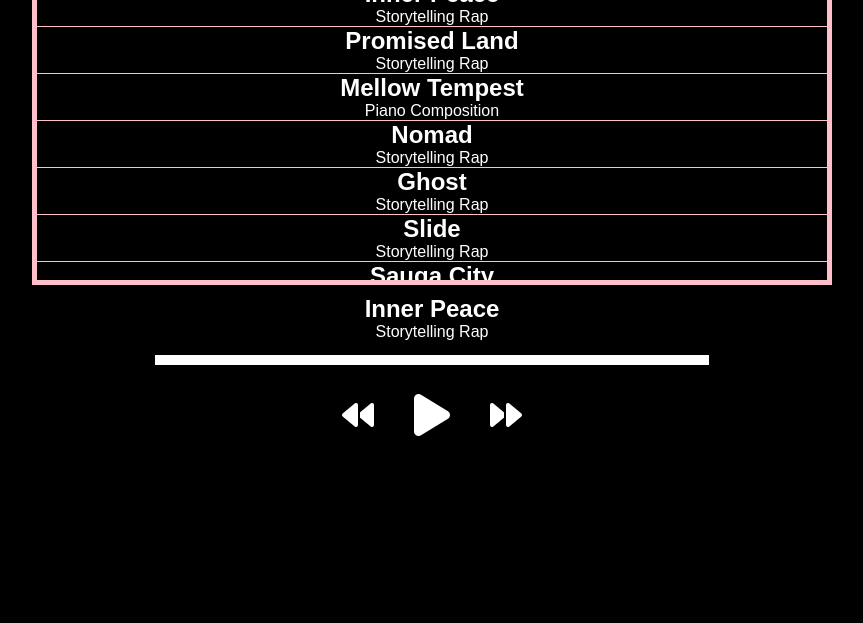
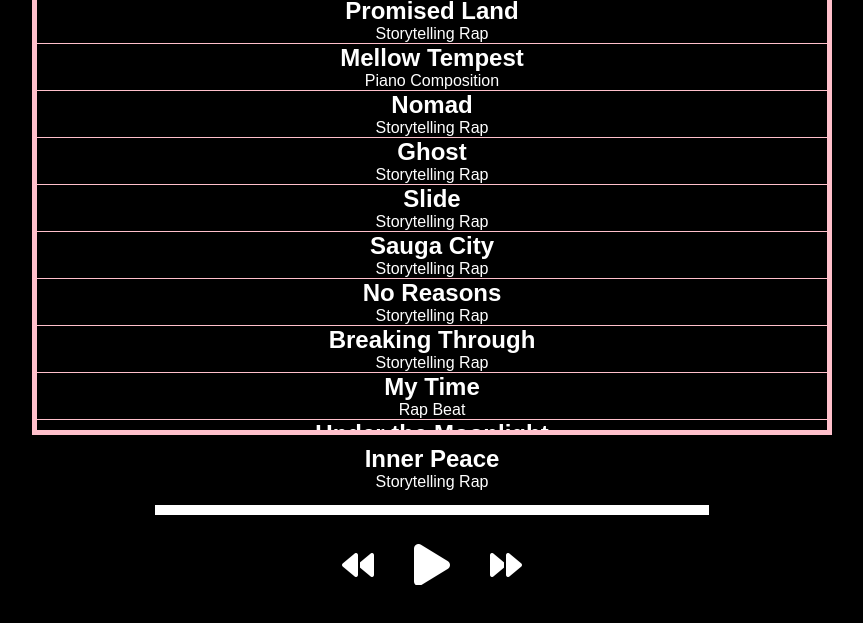
Before and after one commit to XiunengWang/XiunengWang.github.io, a plain HTML site: page index.html in a window 1280 px wide. Shown: the part 185-808 px from the top of the page, without its empty margins (208-1071 px from the left). Drawn offline with Linux system fonts and the light colour scheme.

Commit message:
changed playlist sizing

```diff
--- a/style.css
+++ b/style.css
@@ -13,9 +13,10 @@ body {
 
   min-width: 30rem;
   max-width: 50rem;
-  padding: 10px;
+  height: auto;
+  /* padding: 10px; */
   margin: auto;
-  margin-top: 20px;
+  /* margin-top: 20px; */
   display: block;
   overflow: hidden;
   background: rgba(255, 255, 255, 0);
@@ -51,13 +52,14 @@ body {
 .maincontainer {
   /* border: 5px solid black; */
   width: 100%;
+  height: 80vh;
   margin: auto;
 }
 
 .playlist {
   border: 5px solid pink;
   width: auto;
-  height: 300px;
+  height: 75%;
   display: block;
   overflow: scroll;
   overflow-x: hidden;
@@ -94,10 +96,11 @@ body {
 .playersplitter {
   /* border: 5px solid darkgreen; */
   width: auto;
-  height: auto;
+  min-height: 20vh;
   justify-content: center;
   align-items: center;
-  display: block;
+  position: relative;
+  bottom: 0px;
 }
 
 .songinformation {
```
